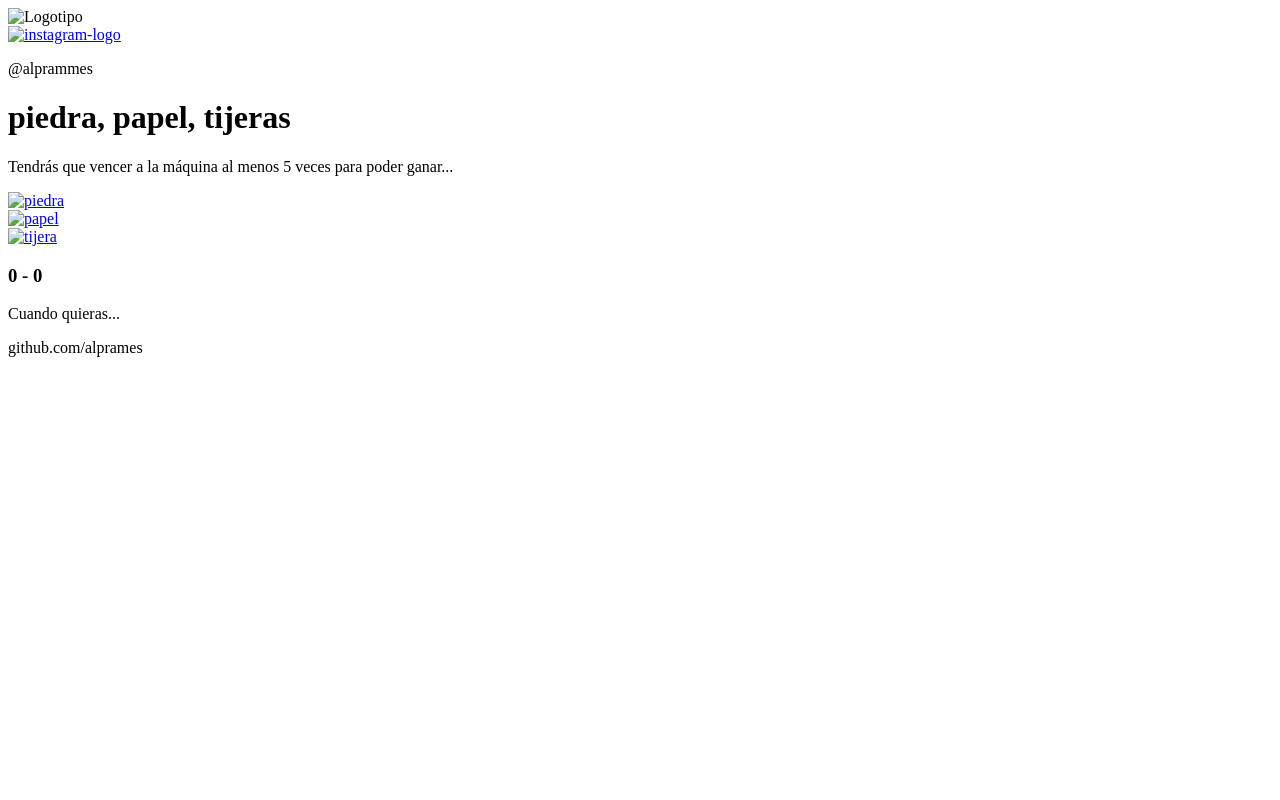
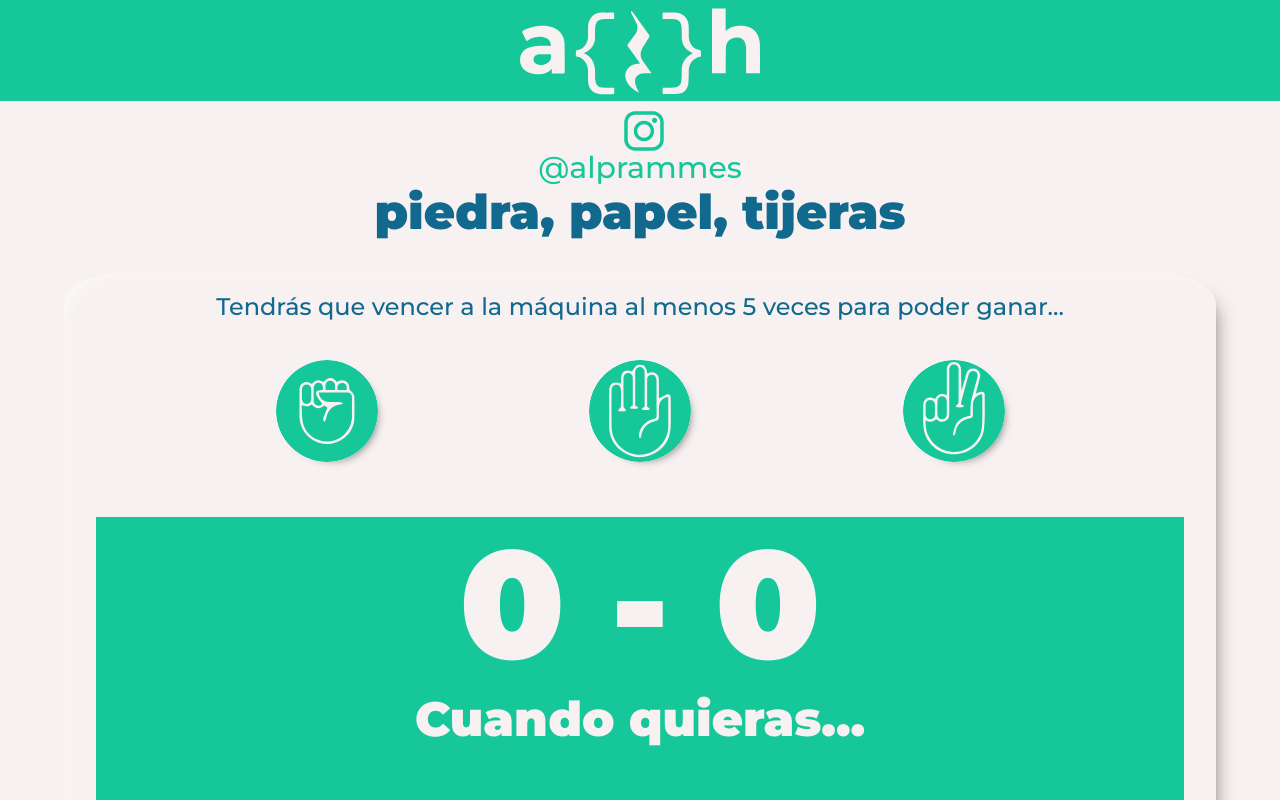
Before and after one commit to Alprames/papel, a plain HTML site: page index.html in a window 1280 px wide. Shown: the top 800 px of the page. Drawn offline with Linux system fonts and the light colour scheme; the site is published under a folder, as on GitHub Pages, so addresses that start at the root find nothing.

Commit message:
Fixes some mistakes about the embedding of the stylesheet files

```diff
--- a/index.html
+++ b/index.html
@@ -7,19 +7,19 @@
     <title>Piedra, papel o tijera</title>
     <link rel="preconnect" href="https://fonts.gstatic.com">
     <link href="https://fonts.googleapis.com/css2?family=Montserrat:wght@500;900&display=swap" rel="stylesheet">
-    <link rel="stylesheet" href="/css/normalize.css">
-    <link rel="stylesheet" href="/css/main.css">
+    <link rel="stylesheet" href="css/normalize.css">
+    <link rel="stylesheet" href="css/main.css">
 </head>
 <header class="header">
     <nav class="nav">
         <div class="contenedor-logotipo centered">
-            <img src="/assets/iconos/logo.svg" alt="Logotipo" id="logotipo">
+            <img src="assets/iconos/logo.svg" alt="Logotipo" id="logotipo">
         </div>
     </nav>
     <div class="instagram">
         <a href="https://instagram.com/alprammes" target="_blank">
             <div class="ig-logo">
-                <img src="/assets/iconos/instagram.svg" alt="instagram-logo" id="instagram-logo">
+                <img src="assets/iconos/instagram.svg" alt="instagram-logo" id="instagram-logo">
             </div>
         </a>
         <p id="instagram-account">
@@ -37,17 +37,17 @@
     <div class="manos">
         <div id="piedra">
             <a href="#">
-                <img src="/assets/iconos/rock.svg" alt="piedra">
+                <img src="assets/iconos/rock.svg" alt="piedra">
             </a>
         </div>
         <div id="papel">
             <a href="#">
-                <img src="/assets/iconos/paper.svg" alt="papel">
+                <img src="assets/iconos/paper.svg" alt="papel">
             </a>
         </div>
         <div id="tijera">
             <a href="#">
-                <img src="/assets/iconos/scissors.svg" alt="tijera">
+                <img src="assets/iconos/scissors.svg" alt="tijera">
             </a>
         </div>
     </div>
--- a/js/app.js
+++ b/js/app.js
@@ -18,7 +18,7 @@ function juegaRonda(e) {
     e.preventDefault(); // evita que se redirija la página
 
     // si se acaba el juego
-    if (userScore > 5 || cpuScore > 5) {
+    if (userScore > 4 || cpuScore > 4) {
         finDelJuego();
         return;
     }
```
